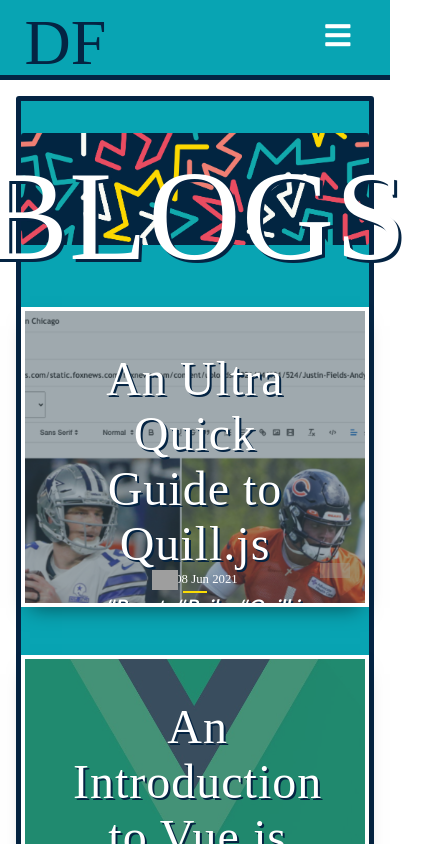
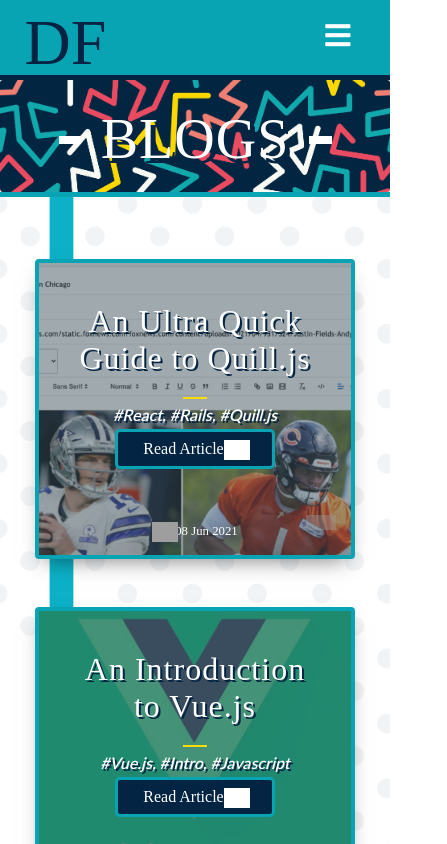
Before and after one commit to dfert1987/Portfolio, a React (Create React App) app: page /blogs in a window 390 px wide. Shown: the top 844 px of the page, 447 px wide, since content can reach past the window. Built offline with nearby package versions, Linux system fonts and the light colour scheme; grey boxes are pictures that could not be loaded.

Commit message:
blogs fixes

```diff
--- a/src/Pages/Blogs/Blogs.css
+++ b/src/Pages/Blogs/Blogs.css
@@ -16,29 +16,18 @@
   display: none;
 }
 
-.blog-instructions {
-  color: var(--red);
-  font-family: var(--League);
-  font-size: 60px;
-  text-align: center;
-  text-shadow: 3px 3px var(--dark);
-}
-
 .blogs-container {
-  background-color: var(--turquoise);
-  border: 5px solid var(--dark);
-  border-radius: 3px;
+  background-image: url('../../Images/backgroundshapes.png');
+  background-position: cover;
   display: flex;
   flex-direction: column;
-  height: 100%;
-  margin: 1em;
 }
 
 .blogs-title-container {
+  border-bottom: 5px solid var(--turquoise);
   display: flex;
   flex-direction: column;
   margin-bottom: 2em;
-  margin-top: 2em;
 }
 
 .blogs-title {
@@ -46,12 +35,12 @@
   color: var(--primary);
   display: flex;
   font-family: var(--League);
-  font-size: 8rem;
+  font-size: 10em;
   justify-content: center;
   line-height: 0.1em;
-  margin: 0.6em auto 20px auto;
+  margin: 1em auto 20px auto;
   text-align: center;
-  text-shadow: 3px 3px var(--dark);
+  text-shadow: 5px 5px var(--dark);
   width: 70%;
 }
 
@@ -79,8 +68,8 @@
 .blog-card {
   background: url('../../Images/quillthumb.png') no-repeat center;
   background-size: 160%;
-  border: 4px solid var(--primary);
-  border-radius: 0px;
+  border: 4px solid var(--turquoise);
+  border-radius: 4px;
   box-shadow: 0px 10px 20px -9px rgba(0, 0, 0, 0.5);
   color: var(--primary);
   height: 500px;
@@ -266,17 +255,16 @@
 }
 
 .more-blogs {
-  color: var(--primary);
+  color: var(--turquoise);
   font-family: var(--Lato);
-  font-size: 1.5em;
+  font-size: 3em;
   margin: 1em;
   text-align: center;
-  text-shadow: 2px 2px var(--dark);
+  text-shadow: 3px 3px 5px var(--dark);
 }
 
 .blog-link {
   color: var(--red);
-  margin-left: 0.5em;
   text-decoration: none;
   transition: all 0.2s;
 }
@@ -507,4 +495,86 @@
   .title-content .stacks {
     font-size: 2.5em;
   }
+
+  .blog-card .btn {
+    width: 10em;
+  }
+
+  .more-blogs {
+    font-size: 1.5em;
+  }
+
+  .tags {
+    font-size: 1em;
+  }
+
+  .title-content .titles {
+    font-size: 2em;
+  }
 }
+
+@media screen and (max-width: 868px) {
+  .blogs-title {
+    font-size: 7em;
+    margin-top: 0.75em;
+  }
+
+  .rectangle {
+    height: 10em;
+  }
+
+  .more-blogs {
+    font-size: 3em;
+  }
+}
+
+@media screen and (max-width: 459px) {
+  .blog-card {
+    width: 22em;
+  }
+  .tags {
+    width: 100%;
+  }
+
+  .more-blogs {
+    font-size: 2em;
+  }
+
+}
+
+@media screen and (max-width: 397px) {
+  .blogs-title {
+    font-size: 3.5em;
+    margin-top: 1em;
+  }
+
+  .rectangle {
+    height: 7em;
+  }
+
+  .blog-card {
+    width: 20em;
+  }
+
+  .title-content .titles {
+    font-size: 2em;
+  }
+}
+
+@media screen and (max-width: 335px) {
+  .blog-card {
+    width: 16em;
+  }
+
+  .title-content .titles {
+    font-size: 1.5em;
+  }
+
+  .title-content .titles {
+    font-size: 2em;
+  }
+
+  .blog-card .btn {
+    width: 8.5em;
+  }
+}
--- a/src/Pages/Blogs/Blogs.js
+++ b/src/Pages/Blogs/Blogs.js
@@ -16,7 +16,9 @@
         <div className='cards-container'>
           <div class='blog-card'>
             <div class='title-content'>
-              <h3 className='blog-name titles'>An Ultra Quick Guide to Quill.js</h3>
+              <h3 className='blog-name titles'>
+                An Ultra Quick Guide to Quill.js
+              </h3>
               <div class='tags'>
                 <p>#React, #Rails, #Quill.js</p>
               </div>
@@ -98,7 +100,9 @@
           </div>
           <div class='blog-card three'>
             <div class='title-content third'>
-              <h3 className='blog-name titles'>Slap a Map in that App Vol. 2</h3>
+              <h3 className='blog-name titles'>
+                Slap a Map in that App Vol. 2
+              </h3>
               <div class='tags'>
                 <p>#React, #Rails, #GoogleMaps</p>
               </div>
@@ -139,7 +143,9 @@
           </div>
           <div class='blog-card four'>
             <div class='title-content'>
-              <h3 className='blog-name titles'>Slap A Map in that App Vol. 1</h3>
+              <h3 className='blog-name titles'>
+                Slap A Map in that App Vol. 1
+              </h3>
               <div class='tags'>
                 <p>#React, #Rails, #GoogleMaps</p>
               </div>
@@ -310,7 +316,7 @@
           </div>
           <div class='blog-card eight'>
             <div class='title-content'>
-              <h3 className='blog-name stacks'>
+              <h3 className='blog-name titles'>
                 Stacks on Stacks — Stack Navigator in React Native
               </h3>
               <div class='tags'>
@@ -354,7 +360,9 @@
 
           <div class='blog-card nine'>
             <div class='title-content'>
-              <h3 className='blog-name titles'>SVG Files and Event Listeners</h3>
+              <h3 className='blog-name titles'>
+                SVG Files and Event Listeners
+              </h3>
               <div class='tags'>
                 <p>#SVG, #Javascript, #Events</p>
               </div>
@@ -396,7 +404,7 @@
           </div>
         </div>
         <h3 className='more-blogs'>
-          For More Blogs
+          <div>For More Blogs</div>
           <a className='blog-link' href='https://davidj-fertitta.medium.com/'>
             CLICK HERE
           </a>
```
Also changed, not shown: src/Pages/Projects/Projects.css (+0 -92 lines).
